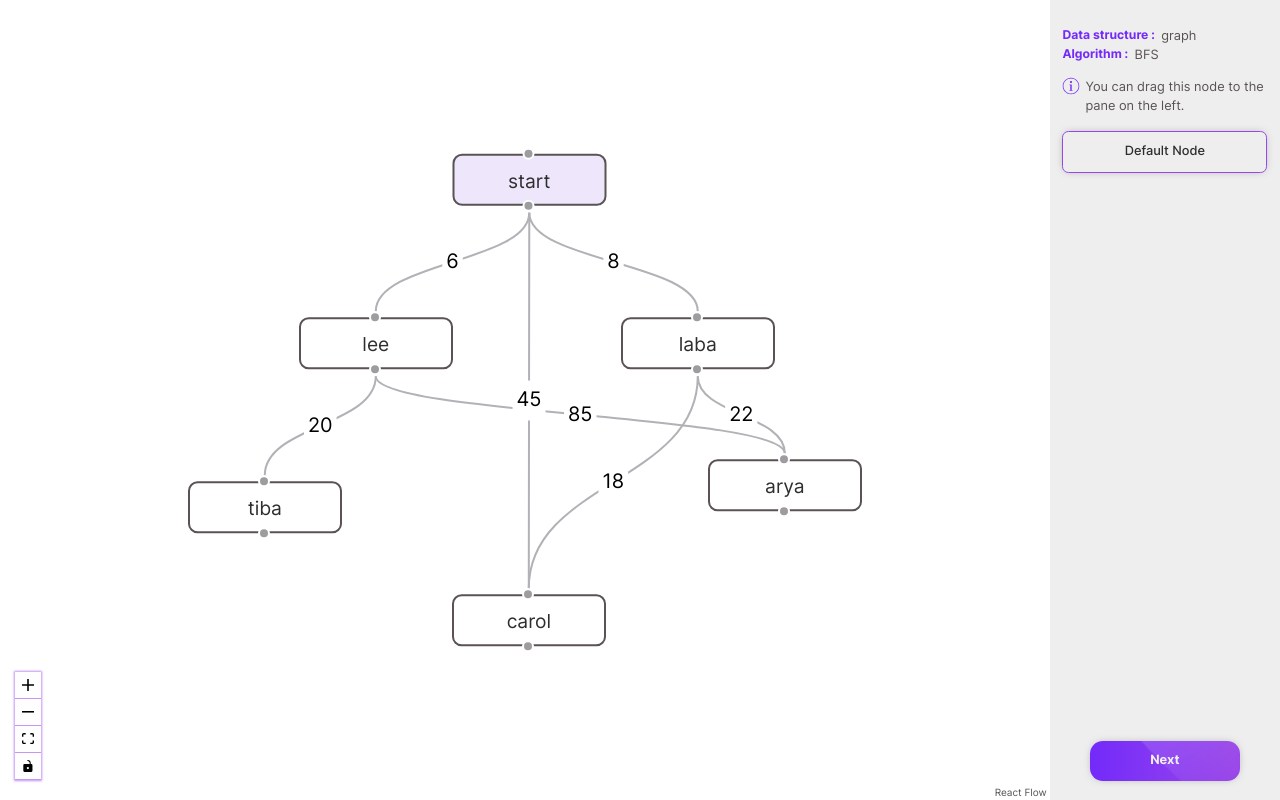
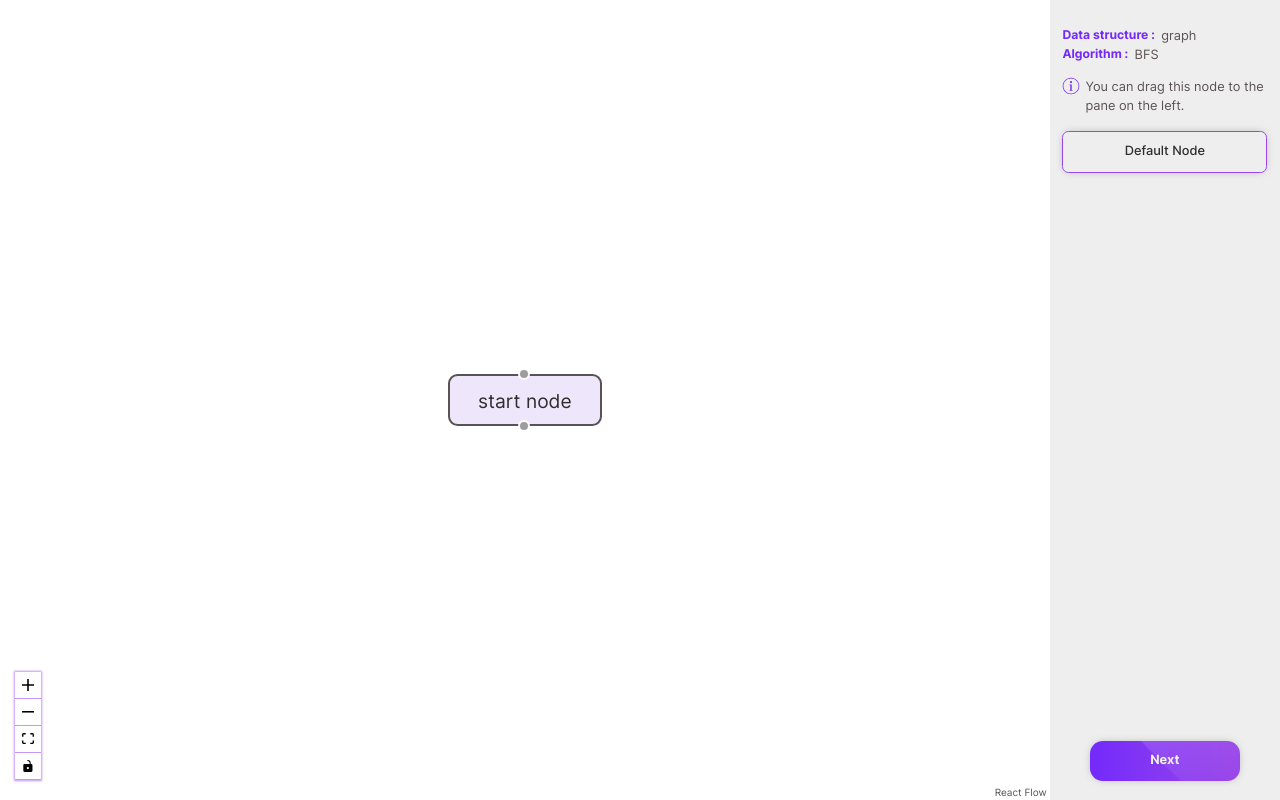
Before and after one commit to EllaShapouri/graph-tree-algorithms, a React (Create React App) app: page / in a window 1280 px wide. Both pictures are taken after a click on the button "next step". Built offline with nearby package versions, Linux system fonts and the light colour scheme.

Commit message:
Edit deletedElement functioin for deleting edges related to deleted node

```diff
--- a/src/components/DnDFlow/DnDFlow.js
+++ b/src/components/DnDFlow/DnDFlow.js
@@ -33,8 +33,8 @@ const DnDFlow = () => {
 
     const navigate = useNavigate();
 
-    const [nodes, setNodes, onNodesChange] = useNodesState(defaultnodes);
-    const [edges, setEdges, onEdgesChange] = useEdgesState(defaultedges);
+    const [nodes, setNodes, onNodesChange] = useNodesState(initialNode);
+    const [edges, setEdges, onEdgesChange] = useEdgesState([]);
     const [reactFlowInstance, setReactFlowInstance] = useState(null);
 
     const onNodeClick = (event, node) => {
@@ -154,6 +154,9 @@ const DnDFlow = () => {
     const deleteElementById = (id) => {
         if (selectedElement.id.includes("node")) {
             setNodes((nds) => nds.filter((node) => node.id !== id));
+            setEdges((eds) =>
+                eds.filter((edge) => edge.source !== id && edge.target !== id)
+            );
         } else setEdges((eds) => eds.filter((edge) => edge.id !== id));
     };
 
@@ -162,7 +165,6 @@ const DnDFlow = () => {
     };
 
     const edgeTypes = useMemo(() => ({ default: BezierEdge }), []);
-
 
     return (
         <DnDWrapper>
```
